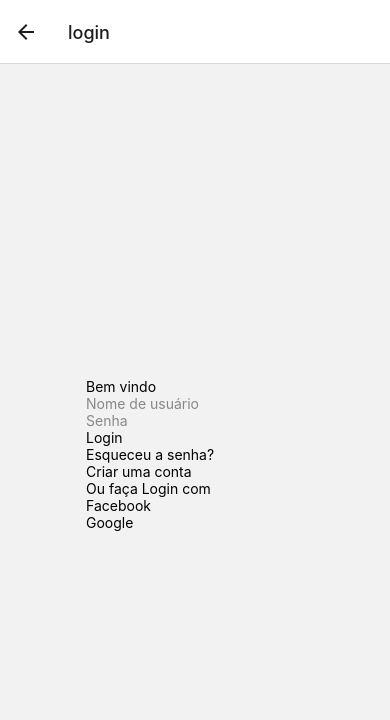
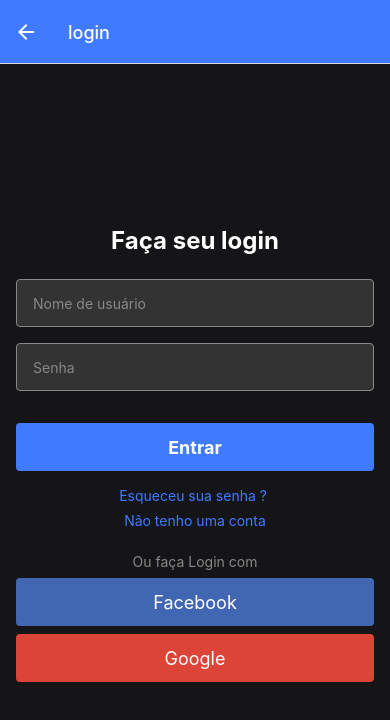
Before and after one commit to AntonyBresolin/Endividei, a React Native app in the folder Endividei/: screen /login in a window 390 px wide. Shown: the top 720 px of the page. Built offline with nearby package versions, Linux system fonts and the light colour scheme.

Commit message:
Tela de login Padronizada

```diff
--- a/Endividei/src/routes/Navigation.js
+++ b/Endividei/src/routes/Navigation.js
@@ -1,23 +1,34 @@
-import * as React from 'react';
-import { NavigationContainer } from '@react-navigation/native';
-import LoginPage from '../views/LoginPage/LoginPage';
-import RegisterPage from '../views/RegisterPage/RegisterPage';
-import MovementsPage from '../views/MovementsPage/MovementsPage';
-import WelcomePage from '../views/WelcomePage/WelcomePage';
-import { createNativeStackNavigator } from '@react-navigation/native-stack';
+import * as React from "react";
+import { NavigationContainer } from "@react-navigation/native";
+import LoginPage from "../views/LoginPage/LoginPage";
+import RegisterPage from "../views/RegisterPage/RegisterPage";
+import MovementsPage from "../views/MovementsPage/MovementsPage";
+import WelcomePage from "../views/WelcomePage/WelcomePage";
+import { createNativeStackNavigator } from "@react-navigation/native-stack";
 
 const Stack = createNativeStackNavigator();
-
 
 function MyStack() {
   return (
     // TODO - implementar rotas de navegação autenticadas, possivelmente usarmos o React Context API para isso, o token será com JWT
     <Stack.Navigator>
-      <Stack.Screen options={{
-          headerShown: false
-      }}
-         name="welcome" component={WelcomePage} />
-      <Stack.Screen name="login" component={LoginPage} />
+      <Stack.Screen
+        options={{
+          headerShown: false,
+        }}
+        name="welcome"
+        component={WelcomePage}
+      />
+      <Stack.Screen
+        options={{
+          headerStyle: {
+            backgroundColor: "#407BFF",
+          },
+          headerTintColor: "#FFFFFF",
+        }}
+        name="login"
+        component={LoginPage}
+      />
       <Stack.Screen name="register" component={RegisterPage} />
       <Stack.Screen name="movements" component={MovementsPage} />
     </Stack.Navigator>
--- a/Endividei/src/views/LoginPage/LoginPage.js
+++ b/Endividei/src/views/LoginPage/LoginPage.js
@@ -16,46 +16,44 @@
   return (
     <KeyboardAvoidingView
       behavior={Platform.OS === 'ios' ? 'padding' : 'height'}
-      style={{ flex: 1 }}
+      style={{ flex: 1, backgroundColor: '#151417' }}
     >
       <ScrollView
-        contentContainerStyle={{ flexGrow: 1, justifyContent: 'center', alignItems: 'center' }}
+        contentContainerStyle={{ flexGrow: 1, justifyContent: 'center', alignItems: 'center', backgroundColor: '#151417' }}
         keyboardShouldPersistTaps="handled"
       >
-        <View className="flex-1 justify-center items-center bg-white p-4 w-full">
-          <Text className="text-2xl font-bold mb-6 text-gray-800">Bem vindo</Text>
+        <View style={{ flex: 1, justifyContent: 'center', alignItems: 'center', padding: 16, width: '100%' }}>
+          <Text style={{ fontSize: 24, fontWeight: 'bold', marginBottom: 24, color: '#fff' }}>Faça seu login</Text>
 
           <TextInput
-            className="w-full h-12 border border-gray-400 rounded px-4 mb-4 bg-gray-100"
+            style={{ width: '100%', height: 48, borderColor: '#888', borderWidth: 1, borderRadius: 4, paddingHorizontal: 16, marginBottom: 16, backgroundColor: '#333', color: '#fff' }}
             placeholder="Nome de usuário"
             placeholderTextColor="#888"
             onChangeText={(text) => usernameRef.current = text}
           />
 
           <TextInput
-            className="w-full h-12 border border-gray-400 rounded px-4 mb-4 bg-gray-100"
+            style={{ width: '100%', height: 48, borderColor: '#888', borderWidth: 1, borderRadius: 4, paddingHorizontal: 16, marginBottom: 16, backgroundColor: '#333', color: '#fff' }}
             placeholder="Senha"
             placeholderTextColor="#888"
             secureTextEntry
             onChangeText={(text) => passwordRef.current = text}
           />
 
-          <TouchableOpacity className="w-full h-12 bg-blue-500 rounded justify-center items-center mt-4" onPress={handleLogin}>
-            <Text className="text-white text-lg font-semibold">Login</Text>
+          <TouchableOpacity style={{ width: '100%', height: 48, backgroundColor: '#407BFF', borderRadius: 4, justifyContent: 'center', alignItems: 'center', marginTop: 16 }} onPress={handleLogin}>
+            <Text style={{ color: '#fff', fontSize: 18, fontWeight: 'bold' }}>Entrar</Text>
           </TouchableOpacity>
 
-          <Text className="text-blue-500 mt-4">Esqueceu a senha?</Text>
-          <Text className="text-blue-500 mt-2"
-            onPress={() => navigation.navigate('register')}
-          >Criar uma conta</Text>
-          <Text className="text-gray-500 mt-6">Ou faça Login com</Text>
+          <Text style={{ color: '#407BFF', marginTop: 16 }}>Esqueceu sua senha ? </Text>
+          <Text style={{ color: '#407BFF', marginTop: 8 }} onPress={() => navigation.navigate('register')}>Não tenho uma conta</Text>
+          <Text style={{ color: '#888', marginTop: 24 }}>Ou faça Login com</Text>
 
-          <TouchableOpacity className="w-full h-12 bg-blue-700 rounded justify-center items-center mt-2">
-            <Text className="text-white text-lg">Facebook</Text>
+          <TouchableOpacity style={{ width: '100%', height: 48, backgroundColor: '#4267B2', borderRadius: 4, justifyContent: 'center', alignItems: 'center', marginTop: 8 }}>
+            <Text style={{ color: '#fff', fontSize: 18 }}>Facebook</Text>
           </TouchableOpacity>
 
-          <TouchableOpacity className="w-full h-12 bg-red-500 rounded justify-center items-center mt-2">
-            <Text className="text-white text-lg">Google</Text>
+          <TouchableOpacity style={{ width: '100%', height: 48, backgroundColor: '#DB4437', borderRadius: 4, justifyContent: 'center', alignItems: 'center', marginTop: 8 }}>
+            <Text style={{ color: '#fff', fontSize: 18 }}>Google</Text>
           </TouchableOpacity>
 
           <StatusBar style="auto" />
```
